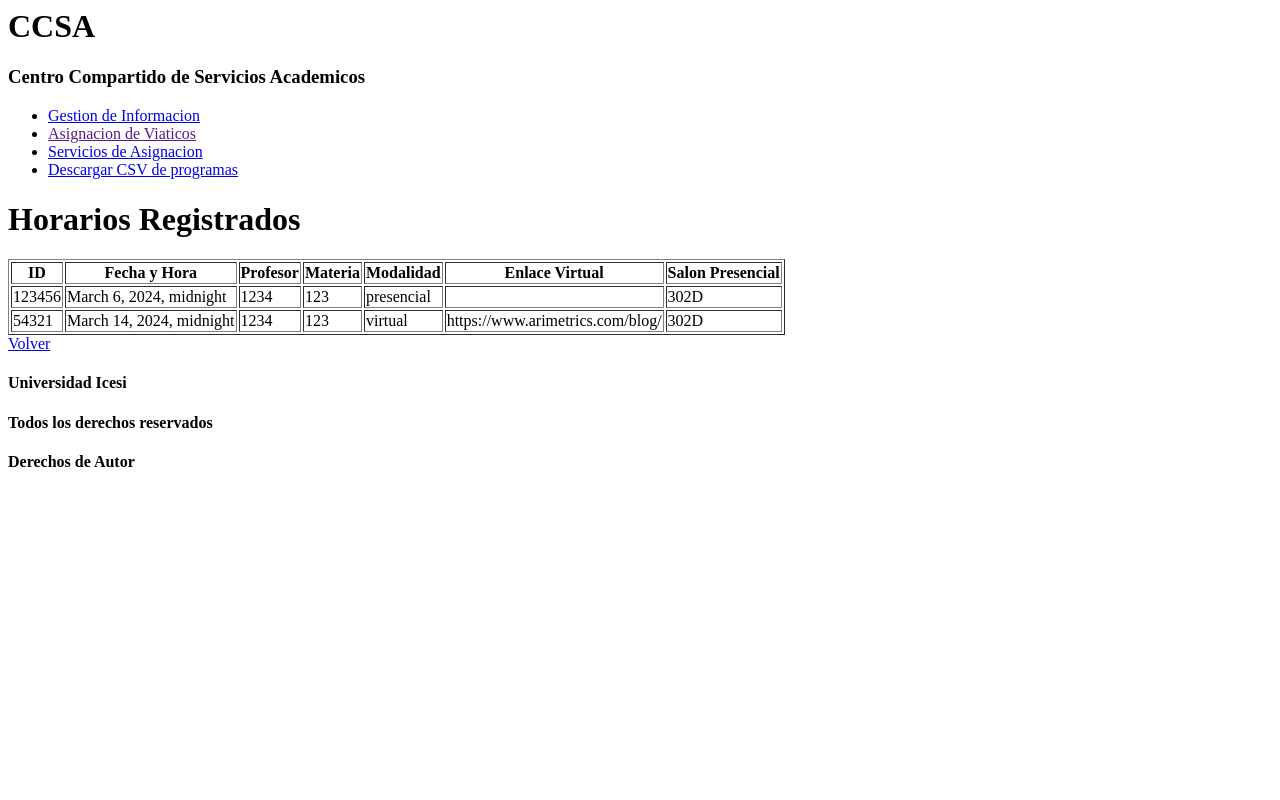
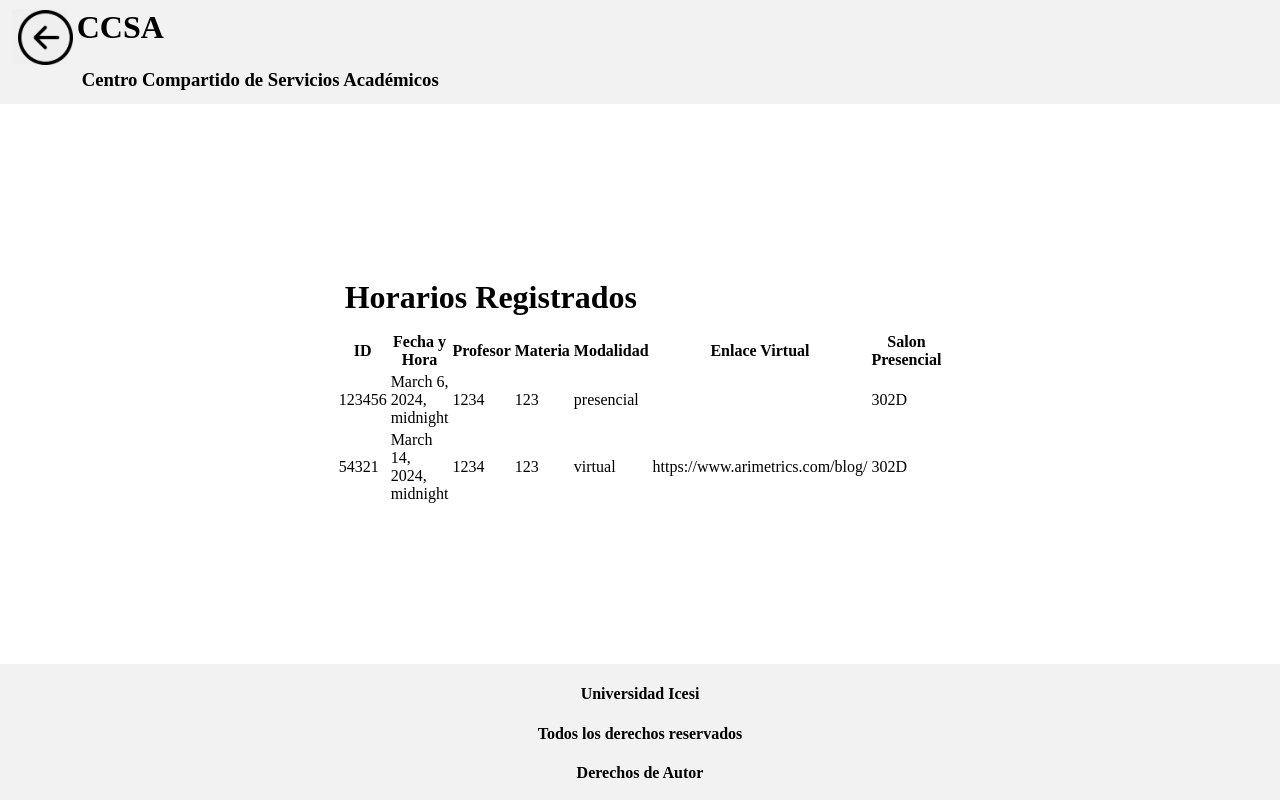
Before and after one commit to ICESI-PI1-2024A-G1/proyecto-t2, a Django app: page /consultar_horarios/ in a window 1280 px wide. Run offline with Django 5.2, Linux system fonts and the light colour scheme; data comes from the database, SQL or seed files in the repository.

Commit message:
JFJC/feat: Added templates and style to Search Schedule

```diff
--- a/code/CCSApp/templates/asignar_horario.html
+++ b/code/CCSApp/templates/asignar_horario.html
@@ -58,6 +58,7 @@
       window.location.href = '/servicios_asignacion';
     }
   </script>
+
 </body>
 
 </html>
--- a/code/CCSApp/templates/consultar_horarios.html
+++ b/code/CCSApp/templates/consultar_horarios.html
@@ -1,16 +1,36 @@
-{% extends 'base.html' %}
-
-{% block content %}
+{% load static %}
 <!DOCTYPE html>
 <html lang="es">
+
 <head>
   <meta charset="UTF-8">
   <meta name="viewport" content="width=device-width, initial-scale=1.0">
   <title>Consultar Horarios</title>
+  <link rel="stylesheet" href='{% static "css/registro_materia_estilo.css" %}' type='text/css'>
 </head>
+
 <body>
+  <div class="bloq-sup">
+    <form method="get">
+      <div class="bloq-sup_secd">
+        <button class="boton-2" name="boton1" type="button" onclick="redirigirAHTML()">
+          <img src="/static/Images/retorno.png" height="55" width="55" alt="Botón de retorno" />
+        </button>
+        <div class="titulo">
+          <h1>CCSA</h1>
+          <div class="descripcion">
+            <h3>Centro Compartido de Servicios Académicos</h3>
+          </div>
+        </div>
+      </div>
+    </form>
+  </div>
+
+  <div class="bloq-mid">
+    <div class="intermed">
       <h1>Horarios Registrados</h1>
-    <table border="1">
+    </div>
+    <table class="form-1">
       <thead>
         <tr>
           <th>ID</th>
@@ -36,7 +56,20 @@
         {% endfor %}
       </tbody>
     </table>
-    <a href="/servicios_asignacion">Volver</a>
+  </div>
+
+  <div class="bloq-inf">
+    <h4>Universidad Icesi</h4>
+    <h4>Todos los derechos reservados</h4>
+    <h4>Derechos de Autor</h4>
+  </div>
+
+  <script>
+    // Función para redirigir a una página HTML específica
+    function redirigirAHTML() {
+      window.location.href = '/servicios_asignacion';
+    }
+  </script>
 </body>
+
 </html>
-{% endblock %}
```
Lines whose indentation alone changed are shown as unchanged.
